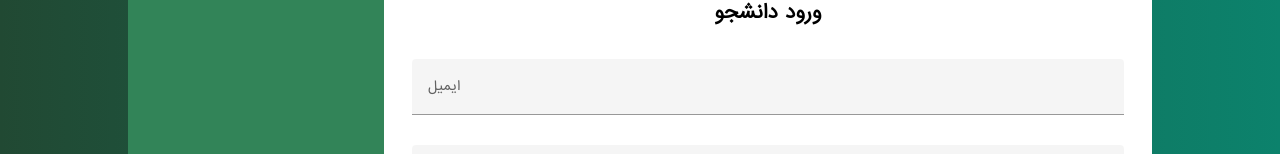
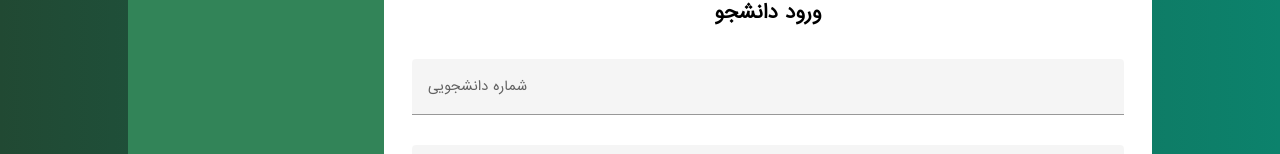
Before and after one commit to mamadjavaad/foodReservations, a Vue app: page / in a window 1280 px wide. Shown: the part 214-368 px from the top of the page. Built offline with nearby package versions, Linux system fonts and the light colour scheme.

Commit message:
fix typo 🚀

```diff
--- a/src/views/HomeView.vue
+++ b/src/views/HomeView.vue
@@ -63,11 +63,11 @@ import Navbar from '../components/Navbar.vue'
         <div class="w-75 rounded pa-7 content-xs">
           <h3 class="text-center py-4">ورود دانشجو</h3>
           <form class="py-4">
-            <v-text-field class="mb-2" clearable label="ایمیل" type="email" required
-              oninvalid="this.setCustomValidity('لطفا ایمیل خود را به درستی وارد کنید')"
+            <v-text-field class="mb-2" clearable label="شماره دانشجویی" name="username" type="username" required
+              oninvalid="this.setCustomValidity('لطفا شماره دانشجویی خود را به درستی وارد کنید')"
               oninput="this.setCustomValidity('')"></v-text-field>
 
-            <v-text-field clearable label="رمز عبور" type="password" required
+            <v-text-field clearable label="رمز عبور" type="password" name="password" required
               oninvalid="this.setCustomValidity('لطفا رمز عیور خود را وارد کنید')"
               oninput="this.setCustomValidity('')"></v-text-field>
 
```
